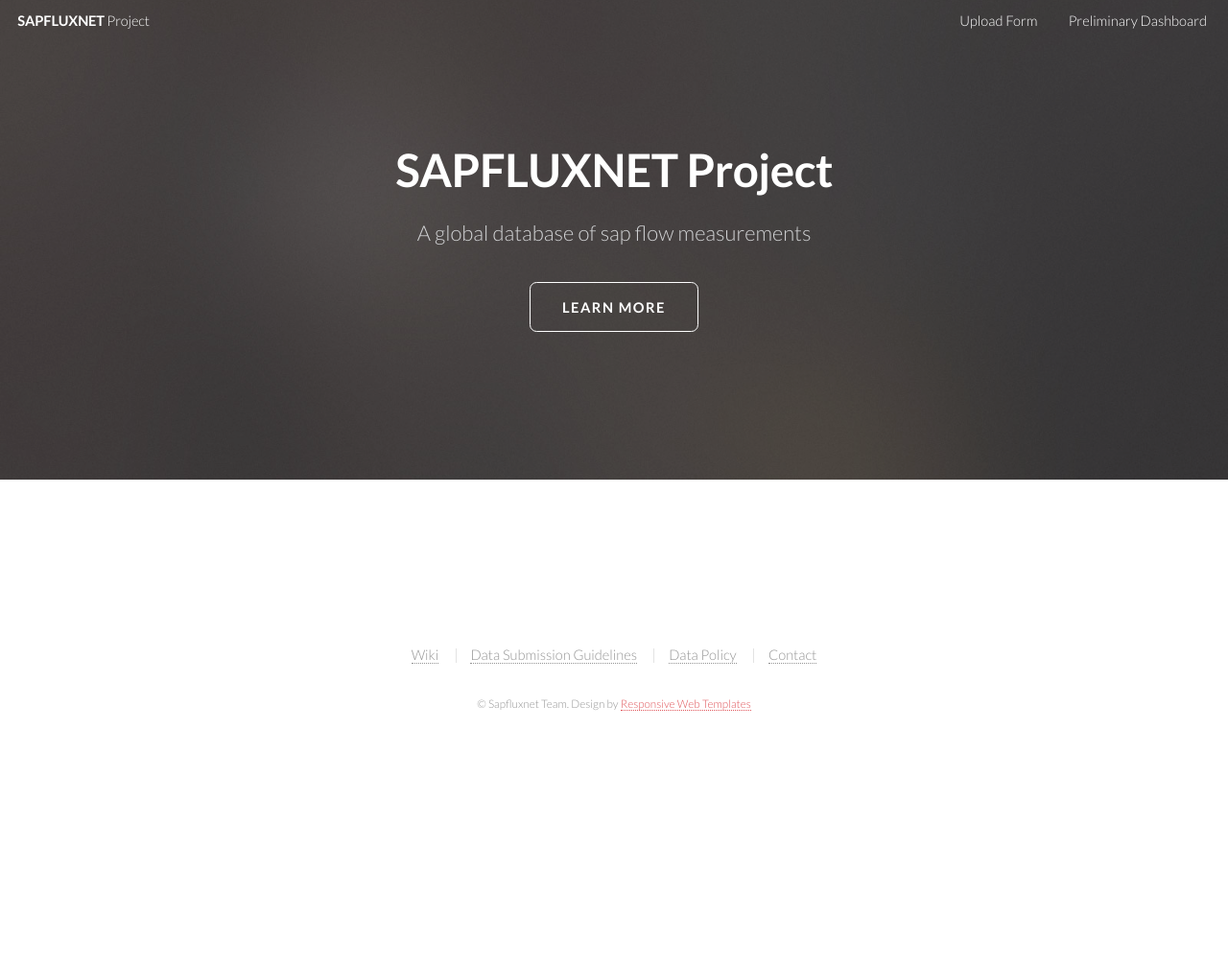
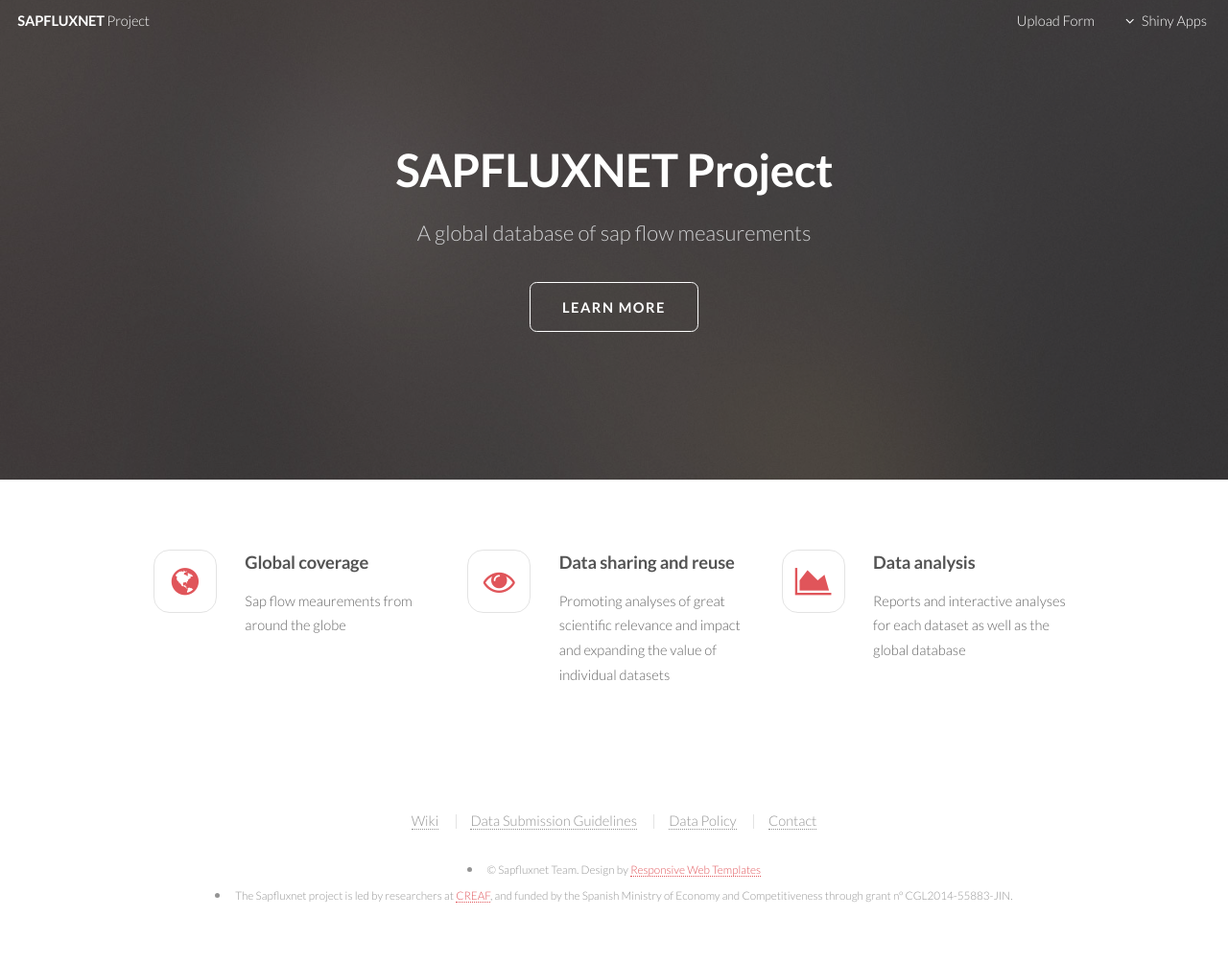
Before and after one commit to aescobarr/sapfluxnet-form, a Django app: template home/templates/home/index.html in a window 1280 px wide. Shown: the whole page at 96% size. Before the commit the page ends 741 px from the top, so only its background shows below. Run offline with Django 3.2, Linux system fonts and the light colour scheme; the template is opened without the code that fills it, so the values that code supplies are empty.

Commit message:
improved header and footer

```diff
--- a/home/models.py
+++ b/home/models.py
@@ -8,9 +8,12 @@ class ShinyApp(models.Model):
     shiny_name = models.CharField(max_length=200)
     shiny_description = models.CharField(max_length=200, default='')
     shiny_show = models.BooleanField(default=True)
+    shiny_address = models.URLField(max_length=200, default='')
     def __str__(self):
         return self.shiny_name
     def is_showed(self):
         return self.shiny_show
     def show_desc(self):
         return self.shiny_description
+    def show_url(self):
+        return self.shiny_address
--- a/home/templates/home/index.html
+++ b/home/templates/home/index.html
@@ -33,7 +33,16 @@
       <nav id="nav">
         <ul>
           <li><a href="{% url 'uploadform' %}">Upload Form</a></li>
-          <li><a href="http://158.109.46.35:3838/preliminary_dashboard/">Preliminary Dashboard</a></li>
+          <li>
+            <a href="" class="icon fa-angle-down">Shiny Apps</a>
+            <ul>
+              {% for app in list %}
+                {% if app.is_showed %}
+                  <li><a href="{{ app.show_url }}">{{ app }}</a></li>
+                {% endif %}
+              {% endfor %}
+            </ul>
+          </li>
         </ul>
       </nav>
     </header>
@@ -49,18 +58,28 @@
       </div>
     </section>
 
-    <!-- Shiny Apps directory -->
+    <!-- Highlights -->
     <section id="shiny_dir" class="wrapper style2">
       <div class="container">
         <div class="row uniform">
-          {% for app in list %}
           <div class="4u 6u(2) 12u$(3)">
-            <section class="feature fa-bar-chart">
-              <h3> {{ app.shiny_name }} </h3>
-              <p> {{ app.show_desc }} </p>
+            <section class="feature fa-globe">
+              <h3> Global coverage </h3>
+              <p> Sap flow meaurements from around the globe </p>
             </section>
           </div>
-          {% endfor %}
+          <div class="4u 6u$(2) 12y$(3)">
+            <section class="feature fa-eye">
+              <h3> Data sharing and reuse </h3>
+              <p> Promoting analyses of great scientific relevance and impact and expanding the value of individual datasets </p>
+            </section>
+          </div>
+          <div class="4u$ 6u(2) 12u$(3)">
+            <section class="feature fa-area-chart">
+              <h3> Data analysis </h3>
+              <p> Reports and interactive analyses for each dataset as well as the global database </p>
+            </section>
+          </div>
         </div>
       </div>
     </section>
@@ -73,9 +92,16 @@
 					<li><a href="https://github.com/sapfluxnet/sapfluxnet-public/wiki/Data-Policy">Data Policy</a></li>
 					<li><a href="#">Contact</a></li>
 				</ul>
-				<span class="copyright">
-					&copy; Sapfluxnet Team. Design by <a href="http://www.html5webtemplates.co.uk">Responsive Web Templates</a>
-				</span>
+        <li>
+				  <span class="copyright">
+				  	&copy; Sapfluxnet Team. Design by <a href="http://www.html5webtemplates.co.uk">Responsive Web Templates</a>
+				  </span>
+        </li>
+        <li>
+          <span class="copyright">
+				  	The Sapfluxnet project is led by researchers at <a href="http://www.creaf.cat">CREAF</a>, and funded by the Spanish Ministry of Economy and Competitiveness through grant nº CGL2014-55883-JIN.</a>
+				  </span>
+        </li>
 			</footer>
 
   </body>
```
Also changed, not shown: home/migrations/0003_shinyapp_shiny_address.py (added), home/migrations/0004_auto_20160413_1834.py (added).
